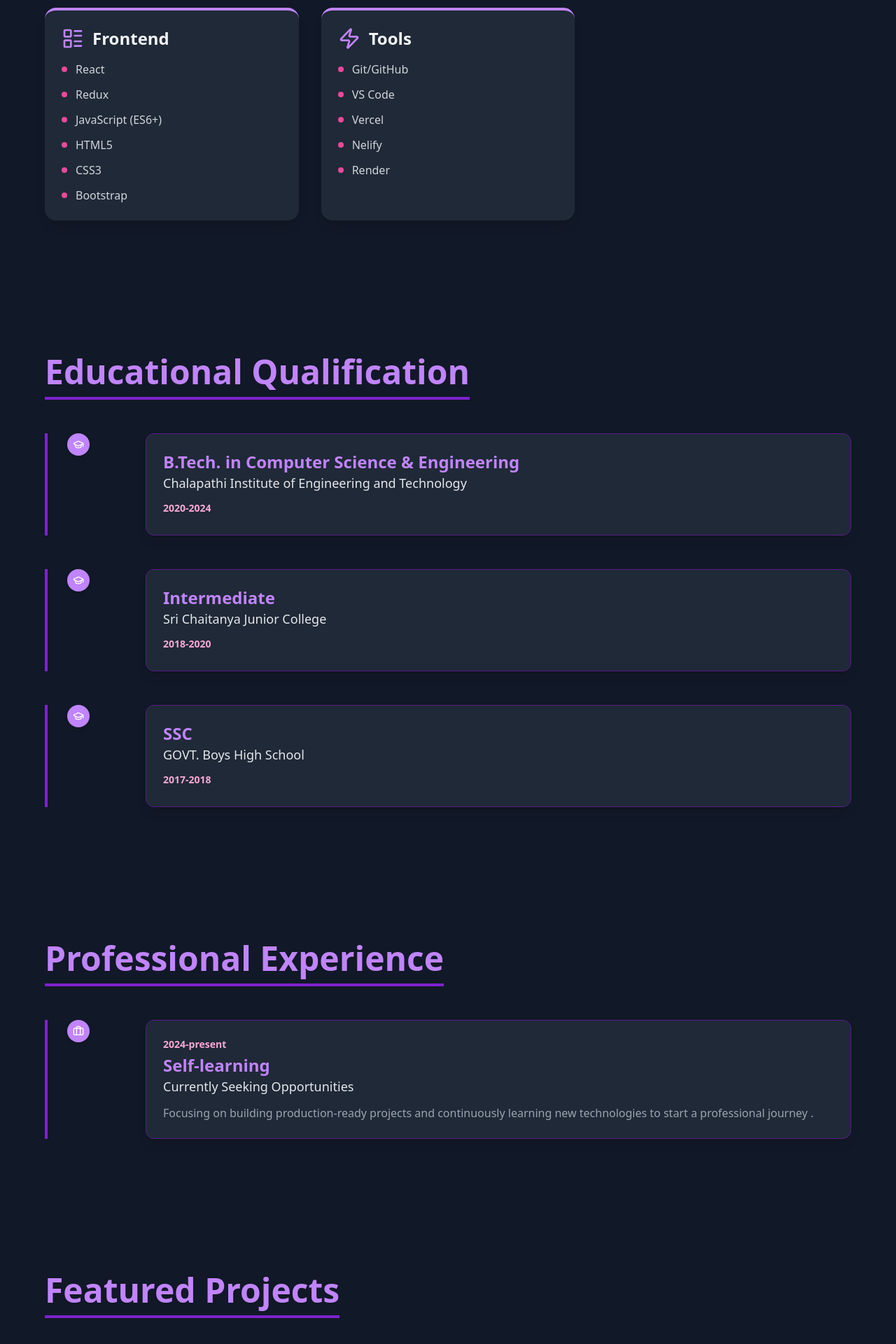
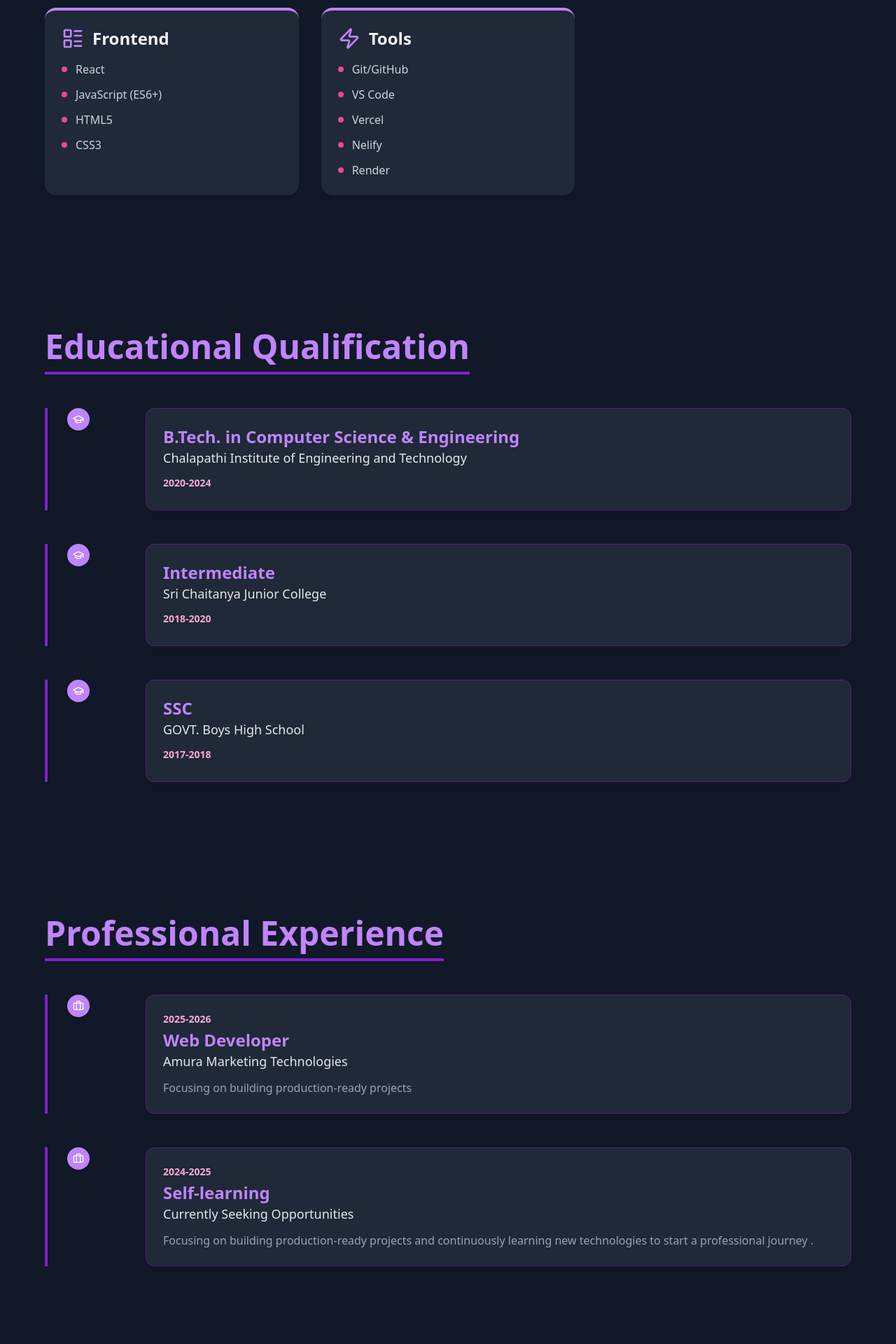
Before and after one commit to pavankumarcoder-creator/My_Portfolio, a React (Vite) app: page / in a window 1280 px wide. Shown: the part 1680-3600 px from the top of the page at 70% size. Built offline with nearby package versions, Linux system fonts and the light colour scheme.

Commit message:
added experience

```diff
--- a/src/App.jsx
+++ b/src/App.jsx
@@ -23,7 +23,7 @@ const PORTFOLIO_DATA = {
     journey: "My development journey started with DevGnan. I began by working on projects using simple HTML and CSS. As my knowledge grew, I eagerly explored and mastered the Frontend (JavaScript, React.JS, Redux) development. While I identify as a slow learner, I utilize my inherent patience to systematically overcome this challenge, ensuring I fully grasp every concept and deliver quality work."
   },
   skills: [
-    { category: "Frontend", icon: LayoutList, list: ["React", "Redux", "JavaScript (ES6+)", "HTML5", "CSS3", "Bootstrap"] },
+    { category: "Frontend", icon: LayoutList, list: ["React", "JavaScript (ES6+)", "HTML5", "CSS3"] },
     { category: "Tools", icon: Zap, list: ["Git/GitHub", "VS Code", "Vercel", "Nelify","Render"] },
   ],
   education: [
@@ -46,18 +46,24 @@ const PORTFOLIO_DATA = {
   ],
   experience: [
     {
+      title:"Web Developer",
+      company:"Amura Marketing Technologies",
+      period:"2025-2026",
+      description:"Focusing on building production-ready projects"
+    },
+    {
       title: "Self-learning",
       company: "Currently Seeking Opportunities",
-      period: "2024-present",
+      period: "2024-2025",
       description: "Focusing on building production-ready projects and continuously learning new technologies to start a professional journey .",
-    },
+    }
   ],
   projects: [
     {
       id: 1,
       name: "ShopEasy",
       image:Shop,
-      techStack: ["React", "Redux", "JavaScript", "CSS3", "JWT", "Razorpay API",],
+      techStack: ["React", "JavaScript", "CSS3", "HTML5"],
       description: "shopEasy is a full-fledged e-commerce web app I built end-to-end, covering both the customer-facing store and the admin dashboard.",
       liveLink: "https://shopeasy-a8h6.onrender.com/",
       githubLink: "https://github.com/pavankumarcoder-creator/ShopEasy",
```
Also changed, not shown: 1 other file (tests, documents, lock files or other folders).
